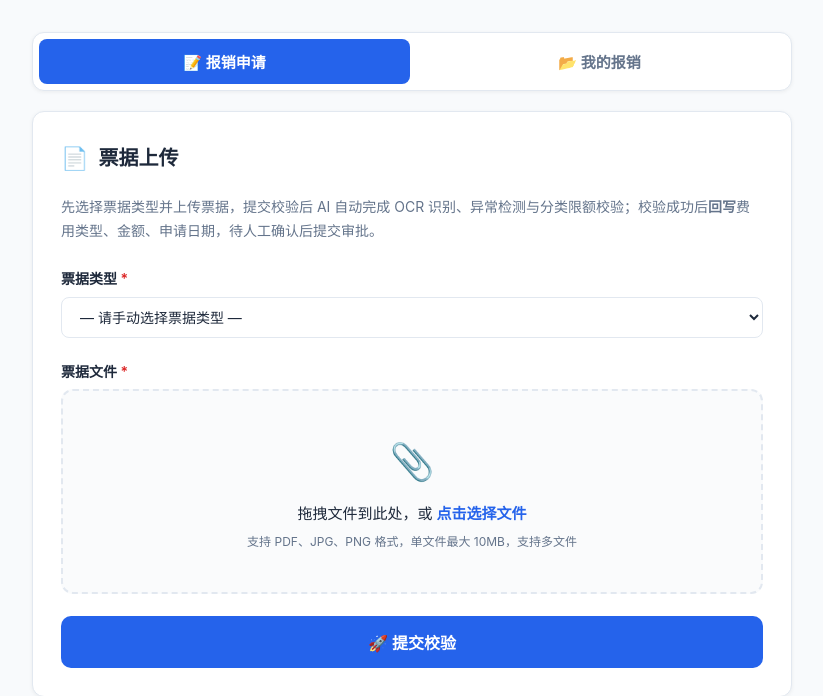
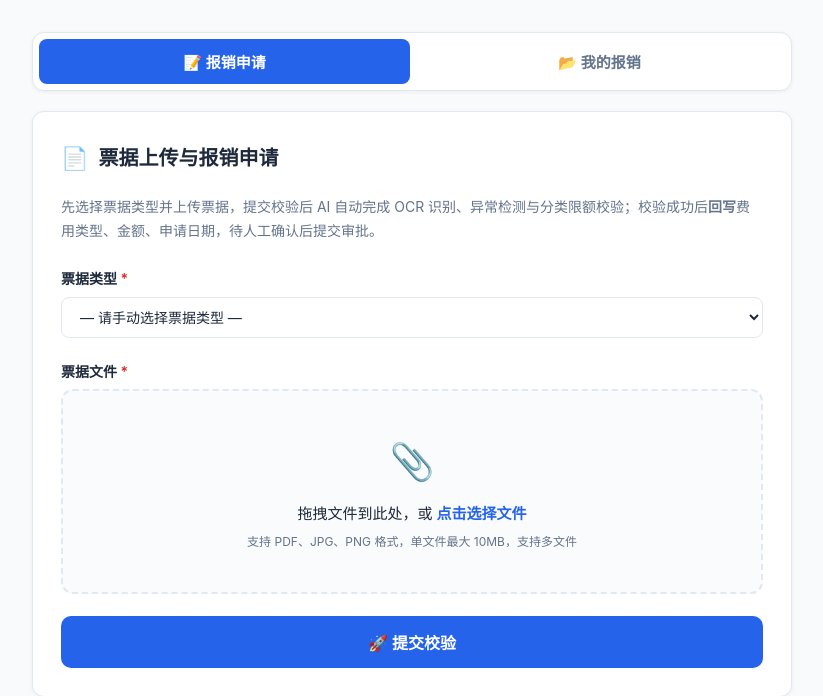
Before and after one commit to nickluo2026/OA-Reimbursement-AIAgent, a Flask app: template web/templates/index.html in a window 1280 px wide. Shown: the part 184-880 px from the top of the page, without its empty margins (228-1051 px from the left). Run offline with Flask 3, Linux system fonts and the light colour scheme; the template is opened without the code that fills it, so the values that code supplies are empty.

Commit message:
feat: 上传卡片标题改为「票据上传与报销申请」

```diff
--- a/web/templates/index.html
+++ b/web/templates/index.html
@@ -55,7 +55,7 @@
     <div class="card">
         <div class="card-header">
             <span class="card-icon">📄</span>
-            <h2>票据上传</h2>
+            <h2>票据上传与报销申请</h2>
         </div>
         <p class="card-desc">先选择票据类型并上传票据，提交校验后 AI 自动完成 OCR 识别、异常检测与分类限额校验；校验成功后<b>回写</b>费用类型、金额、申请日期，待人工确认后提交审批。</p>
 
```
